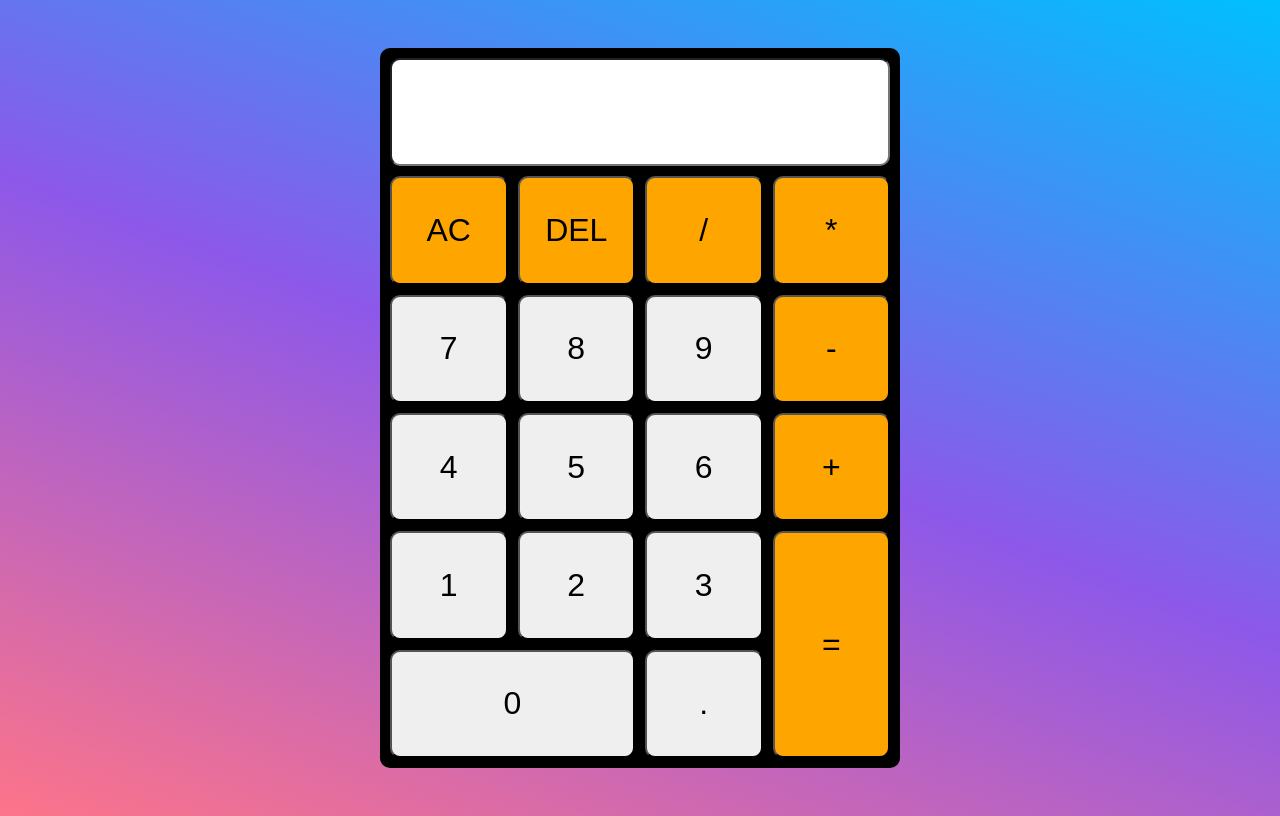
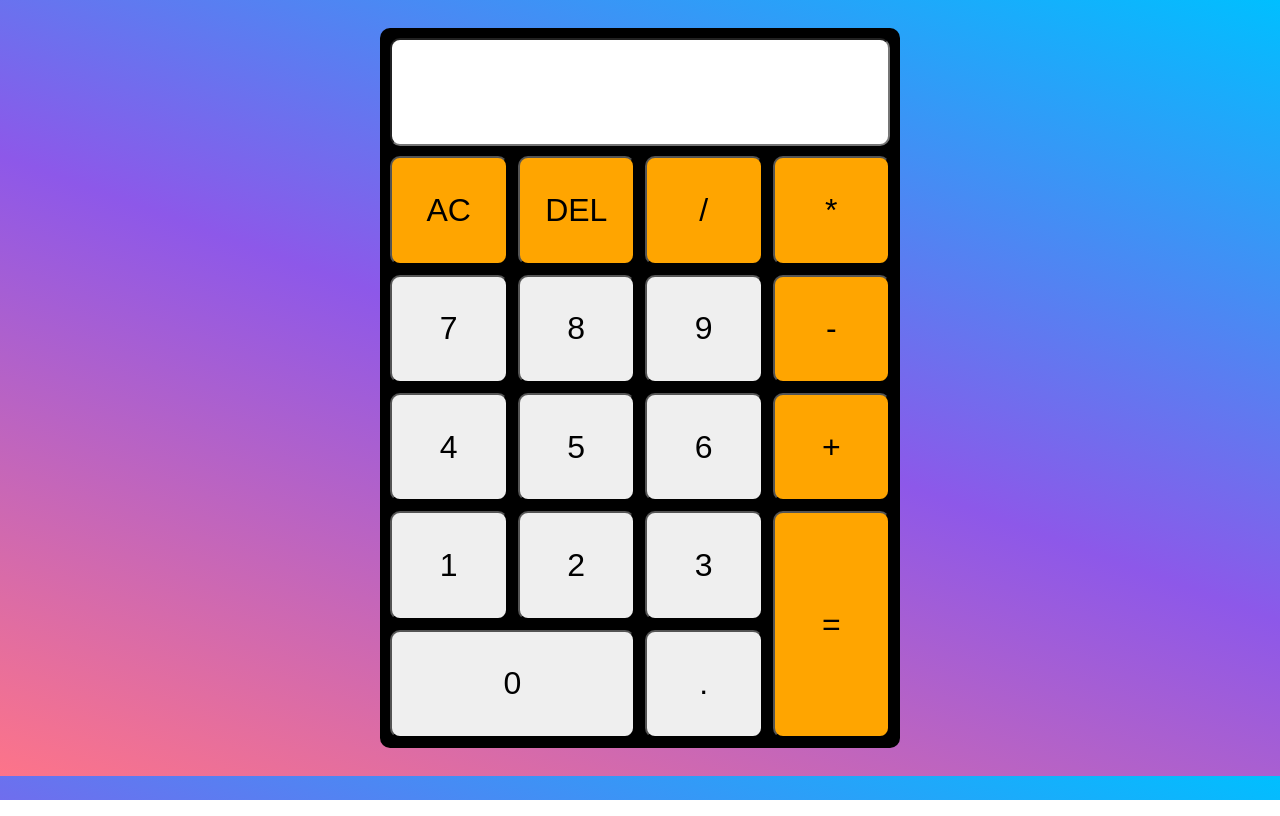
Before and after one commit to Nirupam-Das/Calculator, a plain HTML site: page index.html in a window 1280 px wide. Drawn offline with nearby package versions, Linux system fonts and the light colour scheme.

Commit message:
Update style.css

```diff
--- a/style.css
+++ b/style.css
@@ -1,12 +1,12 @@
 body{
     background: linear-gradient(20deg, #fd7489, #8d58e9, #00bfff);
+    background-size: 100% 100%;
 }
 
 .contain{
     display: flex;
     justify-content: center;
     align-items: center;
-    height: 100vh;
 }
 .container{
     display: grid;
```
